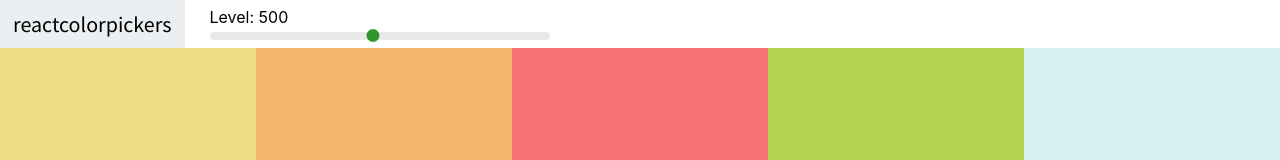
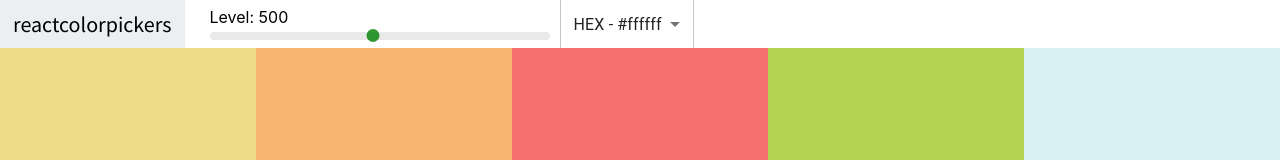
Before and after one commit to karollann/color-project, a React (Create React App) app: page / in a window 1280 px wide. Shown: the top 160 px of the page. Built offline with nearby package versions, Linux system fonts and the light colour scheme.

Commit message:
Add Select and Material UI

```diff
--- a/package.json
+++ b/package.json
@@ -3,6 +3,9 @@
   "version": "0.1.0",
   "private": true,
   "dependencies": {
+    "@emotion/react": "^11.10.4",
+    "@emotion/styled": "^11.10.4",
+    "@mui/material": "^5.10.9",
     "@testing-library/jest-dom": "^5.16.5",
     "@testing-library/react": "^13.4.0",
     "@testing-library/user-event": "^13.5.0",
--- a/src/Navbar.jsx
+++ b/src/Navbar.jsx
@@ -1,9 +1,13 @@
 import React from "react";
+import Select from "@mui/material/Select";
+import MenuItem from "@mui/material/MenuItem";
 import "rc-slider/assets/index.css";
 import Slider from "rc-slider";
 import "./Navbar.css";
 
-export const Navbar = ({ changeLevel, level }) => {
+export const Navbar = ({ changeLevel, level, handleChange, format }) => {
+  // const [format, setFormat]=useState("hex")
+
   return (
     <header className="Navbar">
       <div className="logo">
@@ -21,6 +25,13 @@ export const Navbar = ({ changeLevel, level }) => {
           />
         </div>
       </div>
+      <div className="select-container">
+        <Select value={format} onChange={handleChange}>
+          <MenuItem value="hex">HEX - #ffffff</MenuItem>
+          <MenuItem value="rgb">RGB - RGB(255,255,255)</MenuItem>
+          <MenuItem value="rgba">RGBA - RGBA(255,255,255, 1.0)</MenuItem>
+        </Select>
+      </div>
     </header>
   );
 };
--- a/src/Palette.jsx
+++ b/src/Palette.jsx
@@ -5,15 +5,30 @@ import "./Palette.css";
 
 export const Palette = ({ palette }) => {
   const [level, setLevel] = useState(500);
+  const [format, setFormat] = useState("hex");
 
   const changeLevel = (level) => setLevel(level);
 
+  const changeFormat = (e) => {
+    setFormat(e.target.value);
+    alert(e.target.value);
+  };
+
   return (
     <div className="Palette">
-      <Navbar level={level} changeLevel={changeLevel} />
+      <Navbar
+        level={level}
+        changeLevel={changeLevel}
+        handleChange={changeFormat}
+        format={format}
+      />
       <div className="Palette-colors">
         {palette.colors[level].map((color) => (
-          <ColorBox key={color.name} background={color.hex} name={color.name} />
+          <ColorBox
+            key={color.name}
+            background={color[format]}
+            name={color.name}
+          />
         ))}
       </div>
     </div>
--- a/src/colorHelpers.jsx
+++ b/src/colorHelpers.jsx
@@ -22,7 +22,7 @@ export const generatePalette = (starterPalette) => {
         rgb: chroma(scale[i]).css(),
         rgba: chroma(scale[i])
           .css()
-          .replace("rgba", "rgba")
+          .replace("rgb", "rgba")
           .replace(")", ",1.0)"),
       });
     }
```
Also changed, not shown: 1 other file (tests, documents, lock files or other folders).
